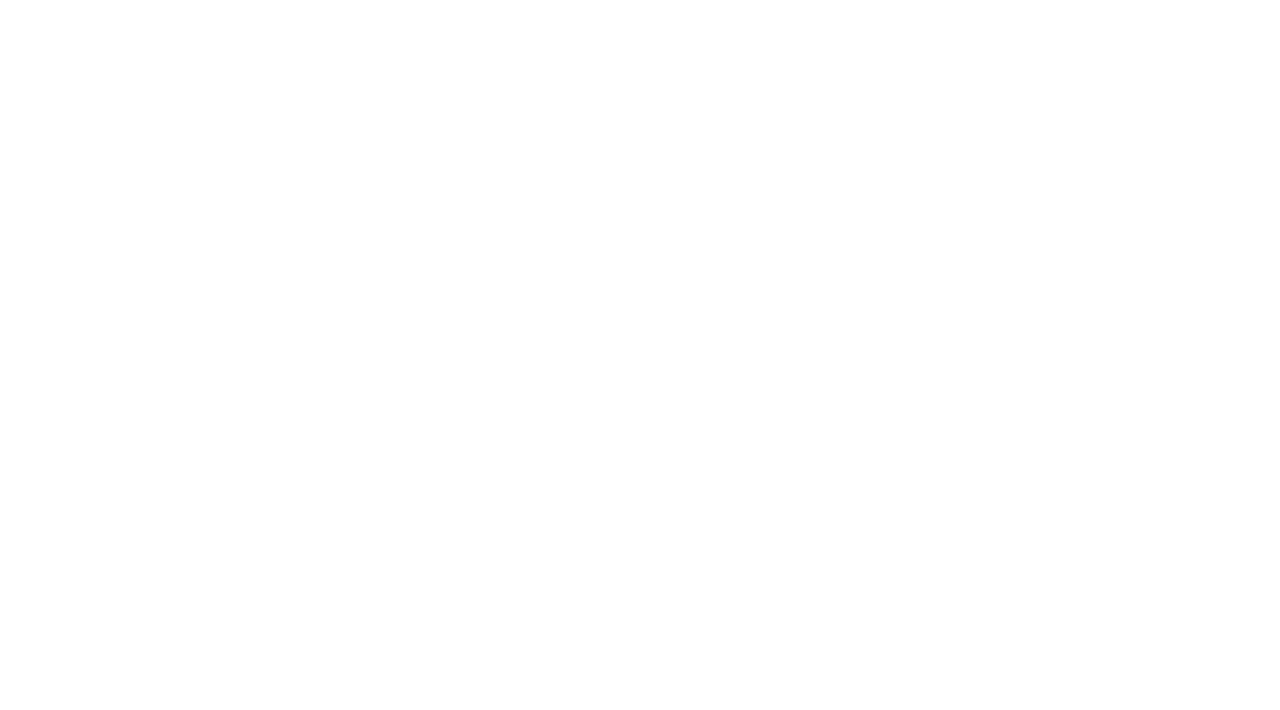
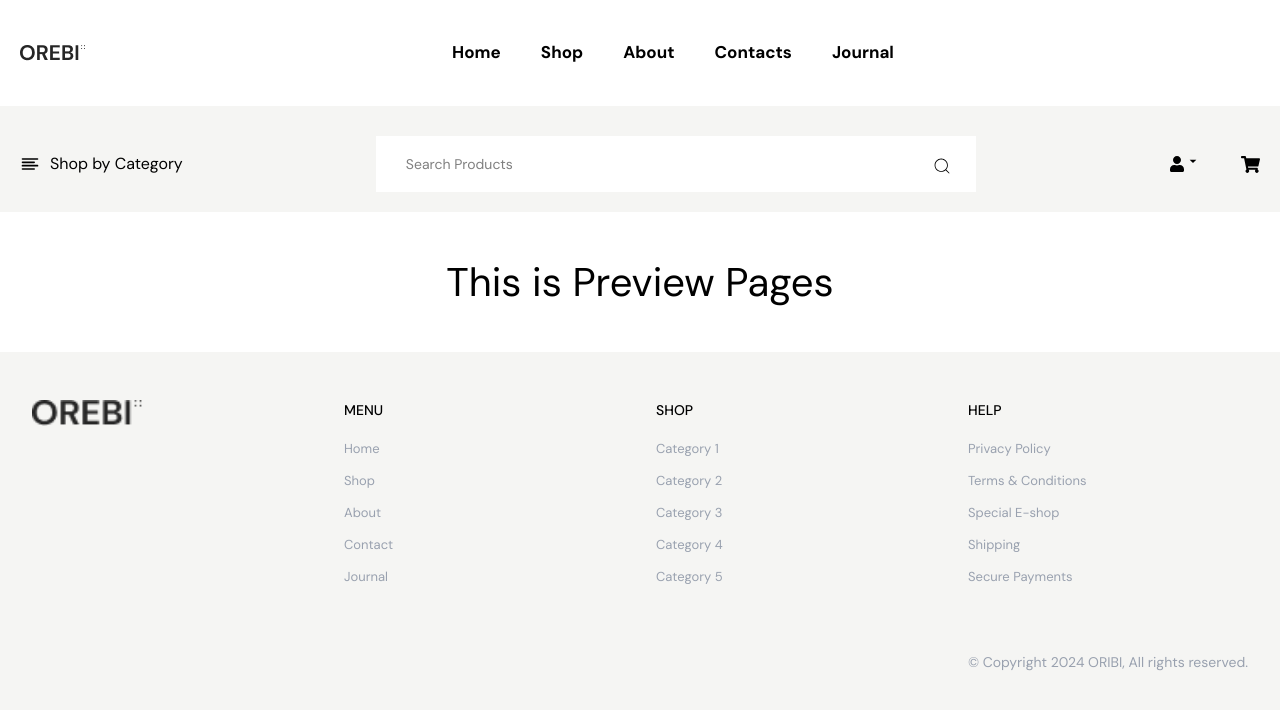
Before and after one commit to hubertDgomes/Oribi, a React (Vite) app: page /preview in a window 1280 px wide. Before the commit this address had no page. Shown: the top 710 px of the page. Built offline with nearby package versions, Linux system fonts and the light colour scheme.

Commit message:
feat: add Preview page and link from Products component

```diff
--- a/src/App.jsx
+++ b/src/App.jsx
@@ -4,6 +4,7 @@ import Home from './assets/components/pages/Home'
 import { Routes, Route } from 'react-router-dom'
 import RootLayout from './assets/components/layouts/RootLayout'
 import Shop from './assets/components/pages/Shop'
+import Preview from './assets/components/pages/Preview'
 
 function App() {
 
@@ -13,6 +14,7 @@ function App() {
         <Route path="/" element={<RootLayout/>}>
             <Route path="/" element={<Home/>}/>
             <Route path="/shop" element={<Shop/>}/>
+            <Route path='/preview' element={<Preview/>}/>
         </Route>
       </Routes>
     </>
--- a/src/assets/components/layouts/Products.jsx
+++ b/src/assets/components/layouts/Products.jsx
@@ -5,10 +5,13 @@ import { FaHeart } from "react-icons/fa";
 import { FaSyncAlt } from "react-icons/fa";
 import { FaShoppingCart } from "react-icons/fa";
 import Flex from '../Flex';
+import { Link } from 'react-router-dom';
 const Products = ({badgeValue,productName,productPrice,src}) => {
   return (
     <div className="relative w-[330px] group">
+        <Link to={"/preview"}>
         <Images src={src}/>
+        </Link>
         <div className="py-[10px] px-[30px] bg-black text-white w-[100px] text-center absolute top-4 left-4">{badgeValue}</div>
         <div className="w-full py-[30px] px-[25px] bg-white absolute bottom-[74px] opacity-0 group-hover:opacity-100 translate-y-4 group-hover:translate-y-0 transition-all duration-500 ease-in-out cursor-pointer">
             <Flex className={"gap-x-[10px] justify-end"}>
--- /dev/null
+++ b/src/assets/components/pages/Preview.jsx
@@ -0,0 +1,14 @@
+import React from 'react'
+import Container from '../Container'
+
+const Preview = () => {
+  return (
+    <>
+    <Container className={"py-[40px]"}>
+        <h1 className='text-center text-[40px] font-menu'>This is Preview Pages</h1>
+    </Container>
+    </>
+  )
+}
+
+export default Preview
```
